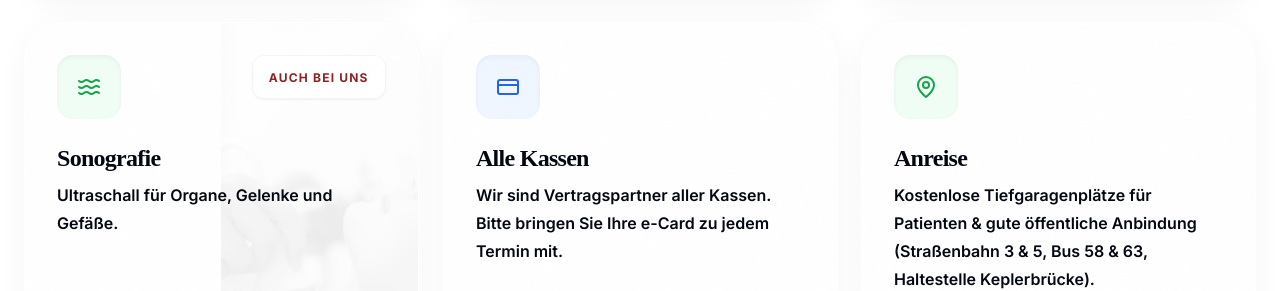
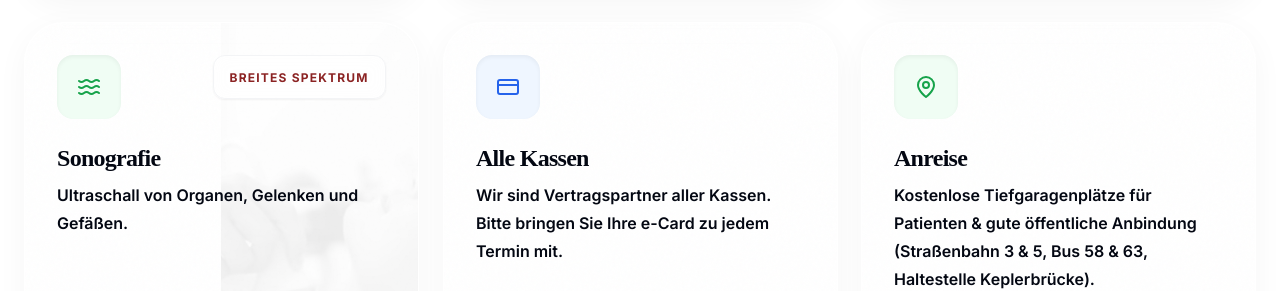
Before and after one commit to drpeterkalmar/roentgen-am-kai-homepage, a React (Vite) app: page / in a window 1280 px wide. Shown: the part 2195-2486 px from the top of the page. Built offline with nearby package versions, Linux system fonts and the light colour scheme; a web font is replaced by a local one.

Commit message:
sono: variant A — sachlich, breites Spektrum, GE-Geraete

```diff
--- a/src/components/Services.jsx
+++ b/src/components/Services.jsx
@@ -77,8 +77,8 @@ const services = [
   },
   {
     title: 'Sonografie',
-    description: 'Ultraschall für Organe, Gelenke und Gefäße.',
-    microInfo: 'Auch bei uns',
+    description: 'Ultraschall von Organen, Gelenken und Gefäßen.',
+    microInfo: 'Breites Spektrum',
     href: 'unser-angebot/ultraschall',
     icon: <Waves size={24} />,
     color: 'bg-green-50 text-green-600',
--- a/src/pages/UltraschallPage.jsx
+++ b/src/pages/UltraschallPage.jsx
@@ -6,7 +6,7 @@ const UltraschallPage = () => {
   return (
     <ServiceLayout
       title="Ultraschall"
-      subtitle="Ultraschall für Organe, Gelenke und Gefäße. Eine der häufigsten Untersuchungen in unserer Praxis."
+      subtitle="Ultraschall von Organen, Gelenken und Gefäßen. Wir arbeiten mit modernsten Geräten der Firma GE."
       icon={<Waves size={32} />}
       preparation={[
         'Oberbauch-Ultraschall: Bitte kommen Sie nüchtern – mindestens 6 Stunden vorher nicht essen, nicht rauchen, kein Kaffee. Stilles Wasser ist erlaubt.',
```
